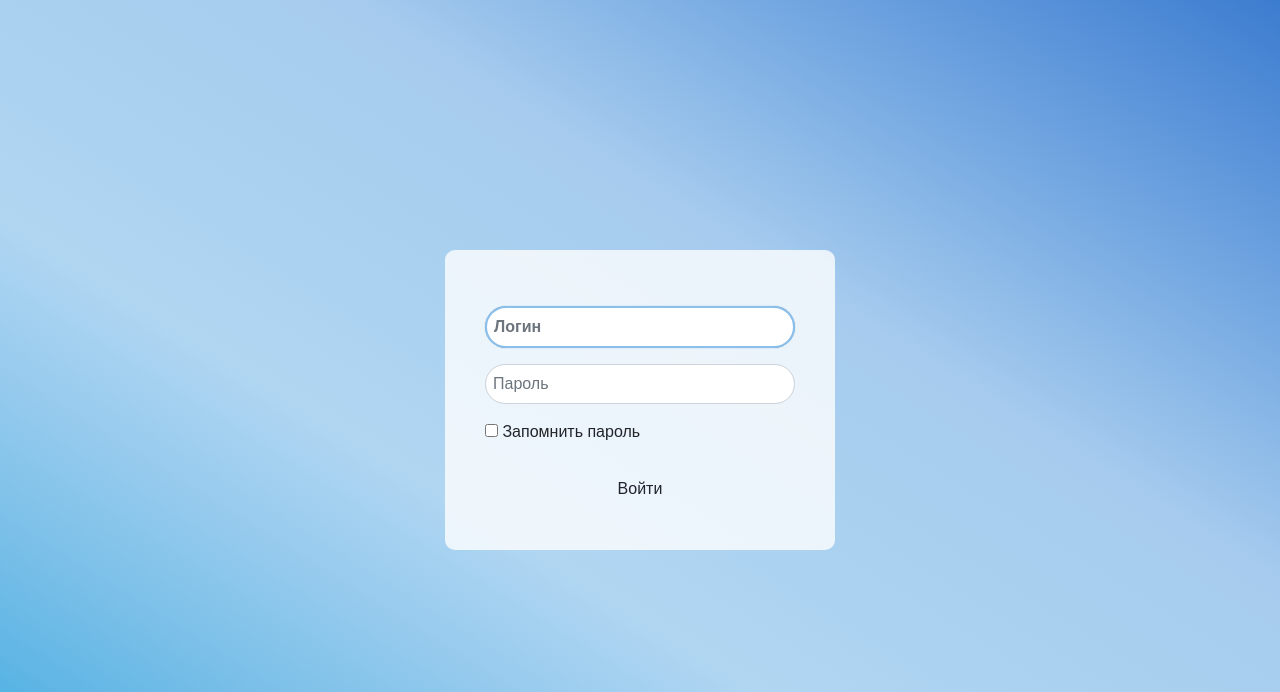
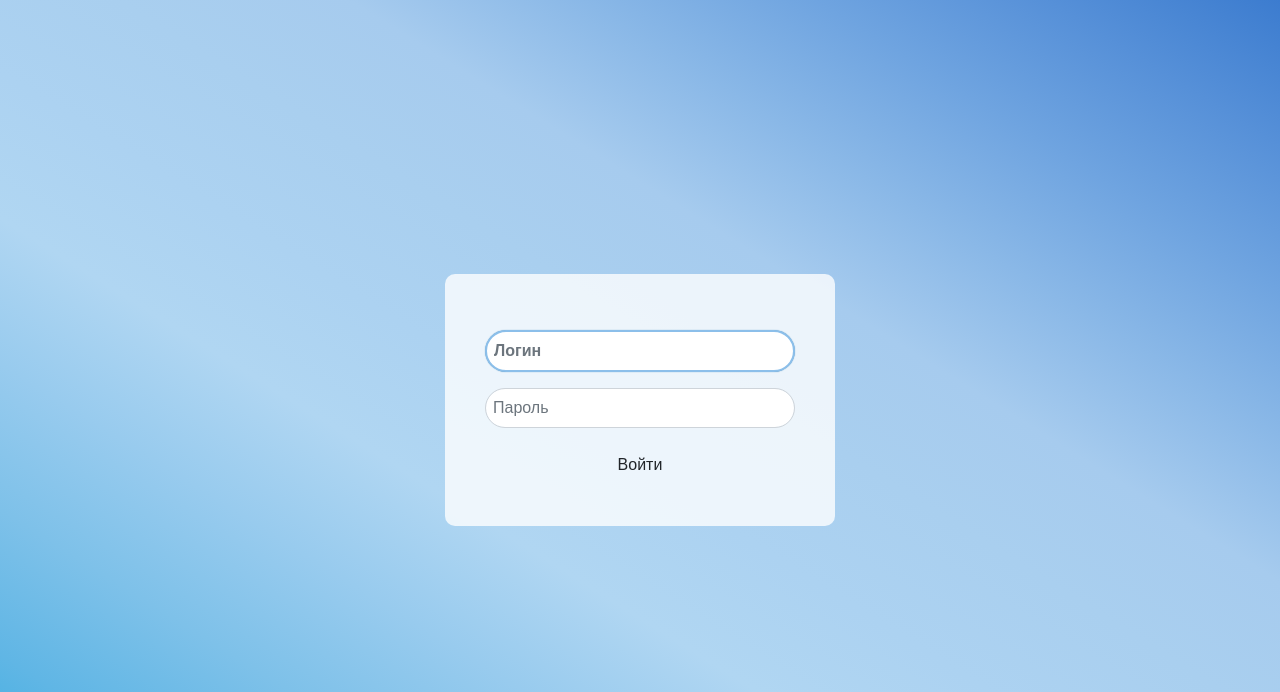
Before and after one commit to REise13/base_blag, a PHP site: page / in a window 1280 px wide. Shown: the top 692 px of the page. Run offline with PHP 8.4, Linux system fonts and the light colour scheme; some web fonts are replaced.

Commit message:
delete remember pass input

```diff
--- a/index.php
+++ b/index.php
@@ -112,11 +112,6 @@ if($_SERVER['REQUEST_METHOD'] == 'POST') {
             <input type="text" id="username" class="mb-3 rounded-pill form-control" name="username" placeholder="Логин" required autofocus>
             <label for="password" class="sr-only">Пароль</label>
             <input type="password" id="password" class="mb-3 rounded-pill form-control" name="password" placeholder="Пароль" required>
-            <div class="checkbox mb-3">
-                <label>
-                    <input type="checkbox" value="remember-me"> Запомнить пароль
-                </label>
-            </div>
             <button class="btn btn-custom rounded-pill btn-block p-2" type="submit" name="login">Войти</button>
         </form>
 
```
